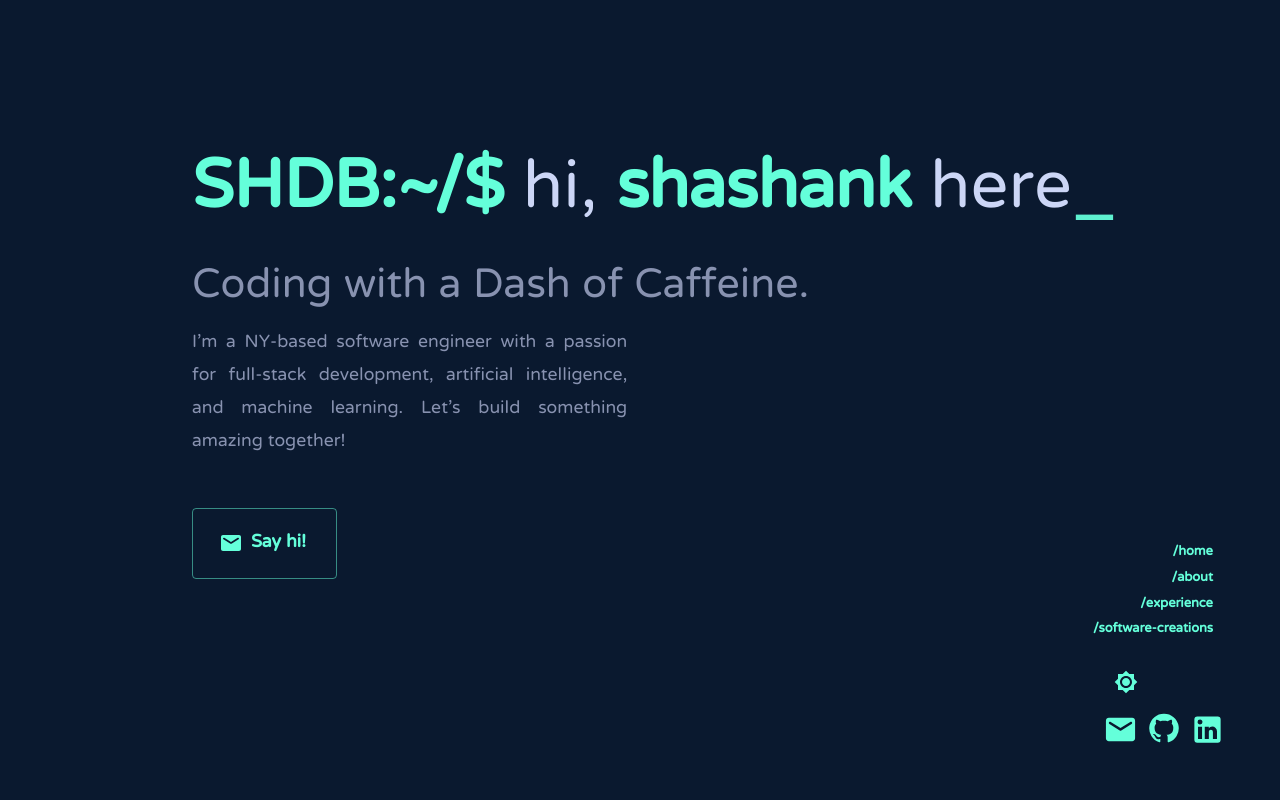
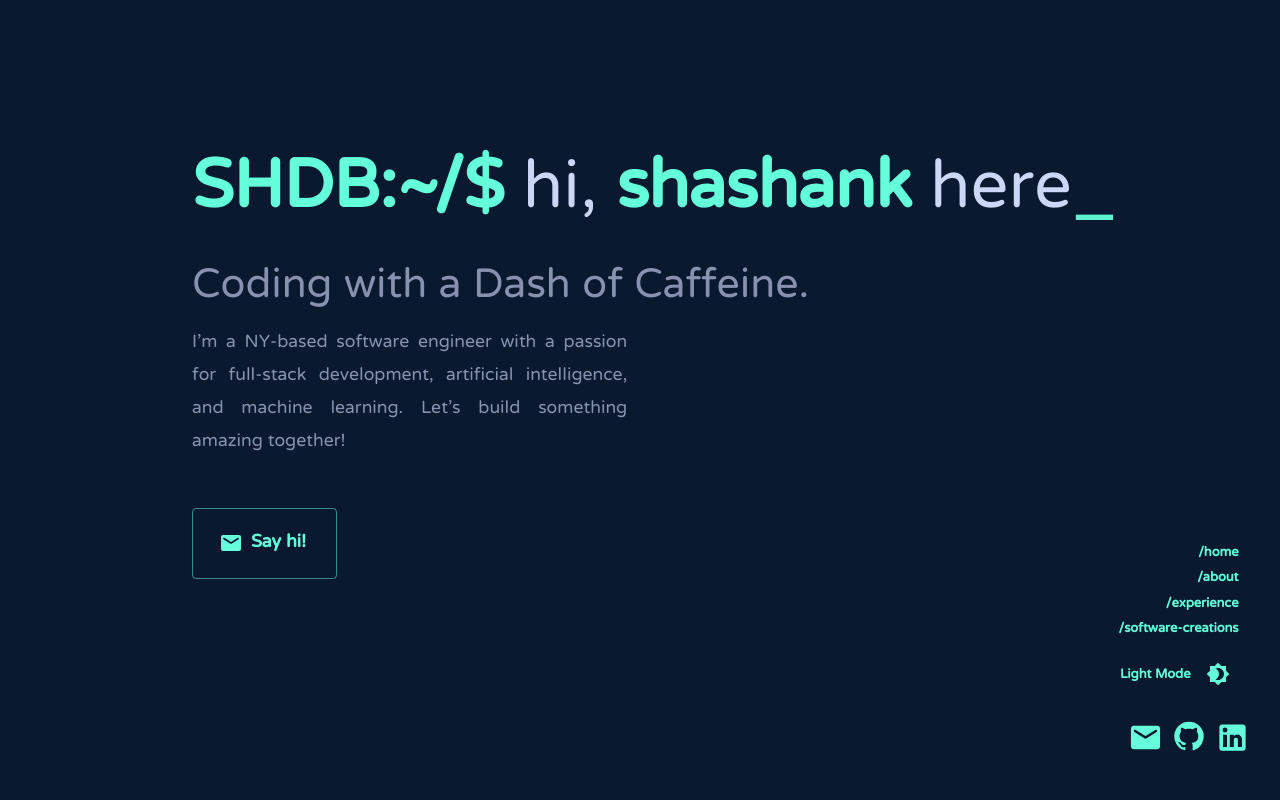
Before and after one commit to shashankdatta/Shashankdatta, a Next.js app: page / in a window 1280 px wide. Shown: the top 800 px of the page. Built offline with nearby package versions, Linux system fonts and the light colour scheme.

Commit message:
fixed darkmode switcher

```diff
--- a/src/app/Providers.js
+++ b/src/app/Providers.js
@@ -1,13 +1,18 @@
 "use client";
 
 import { ThemeProvider } from "@mui/material/styles";
-import { useState, useMemo, createContext } from "react";
+import { useState, useMemo, createContext, useEffect } from "react";
 import { lightTheme, darkTheme } from "@/styles/Theme";
+import useMediaQuery from "@mui/material/useMediaQuery";
 
 export const ColorModeContext = createContext({ toggleColorMode: () => {} });
 
 export function Providers({ children }) {
-  const [mode, setMode] = useState("dark");
+  const sysMode = useMediaQuery("(prefers-color-scheme: dark)")
+    ? "dark"
+    : "light";
+
+  const [mode, setMode] = useState(sysMode);
 
   const colorMode = useMemo(
     () => ({
@@ -17,6 +22,11 @@ export function Providers({ children }) {
     }),
     []
   );
+
+  useEffect(() => {
+    setMode(sysMode);
+  }, [sysMode]);
+
   const theme = useMemo(
     () => (mode === "light" ? lightTheme : darkTheme),
     [mode]
--- a/src/app/ThemeSwitcherToggle.js
+++ b/src/app/ThemeSwitcherToggle.js
@@ -1,7 +1,7 @@
 "use client";
 
 import { useTheme } from "@mui/material/styles";
-import { useContext } from "react";
+import { useContext, useState } from "react";
 import IconButton from "@mui/material/IconButton";
 import Brightness4Icon from "@mui/icons-material/Brightness4";
 import Brightness7Icon from "@mui/icons-material/Brightness7";
@@ -12,16 +12,29 @@ export default function ThemeSwitcherToggle() {
   const colorMode = useContext(ColorModeContext);
 
   return (
+    <div
+      style={{
+        fontFamily: "var(--font-ntr)",
+        fontSize: "16px",
+        fontWeight: "bold",
+        color: "var(--green-bright)",
+      }}
+    >
+      {theme.palette.mode.charAt(0).toUpperCase() + theme.palette.mode.slice(1)}{" "}
+      Mode
       <IconButton
         sx={{ ml: 1 }}
         onClick={colorMode.toggleColorMode}
         color="greenBright"
       >
+        <div>
           {theme.palette.mode === "dark" ? (
             <Brightness7Icon />
           ) : (
             <Brightness4Icon />
           )}
+        </div>
       </IconButton>
+    </div>
   );
 }
--- a/src/app/page.js
+++ b/src/app/page.js
@@ -6,11 +6,8 @@ import Intro from "@/components/Intro";
 import Projects from "@/components/Projects";
 import styles from "./page.module.css";
 import SidebarNav from "@/components/SidebarNav";
-import { useTheme } from "@mui/material/styles";
 
 export default function Home() {
-  const theme = useTheme();
-
   return (
     <main className={styles.main}>
       <div id={styles.content}>
--- a/src/components/SidebarNav.js
+++ b/src/components/SidebarNav.js
@@ -38,18 +38,21 @@ export default function SidebarNav() {
                     </Nav.Item>
                   </FadeInSection>
                 ))}
+                <FadeInSection
+                  delay={`${navlinks.length + 1}00ms`}
+                  key={navlinks.length + 1}
+                >
+                  <Nav.Item as="div" className={styles["sidebar-toggle"]}>
+                    <ThemeSwitcherToggle />
+                  </Nav.Item>
+                </FadeInSection>
               </div>
             </Nav>
           </Sidenav.Body>
         </Sidenav>
       )}
-      <div className={styles["sidebar-toggle"]}>
-        <FadeInSection>
-          <ThemeSwitcherToggle />
-        </FadeInSection>
-      </div>
       <div className={styles["sidebar-logos"]}>
-        <FadeInSection delay={`${navlinks.length + 1}00ms`}>
+        <FadeInSection delay={`${navlinks.length + 2}00ms`}>
           <IconButton
             target="_blank"
             className="github-icon"
@@ -68,7 +71,7 @@ export default function SidebarNav() {
             />
           </IconButton>
         </FadeInSection>
-        <FadeInSection delay={`${navlinks.length + 2}00ms`}>
+        <FadeInSection delay={`${navlinks.length + 3}00ms`}>
           <IconButton
             target="_blank"
             className="github-icon"
@@ -87,7 +90,7 @@ export default function SidebarNav() {
             />
           </IconButton>
         </FadeInSection>
-        <FadeInSection delay={`${navlinks.length + 3}00ms`}>
+        <FadeInSection delay={`${navlinks.length + 4}00ms`}>
           <IconButton
             target="_blank"
             href="https://www.linkedin.com/in/shashankdatta/"
--- a/src/styles/SidebarNav.module.css
+++ b/src/styles/SidebarNav.module.css
@@ -4,7 +4,7 @@
   align-items: flex-start;
   position: fixed;
   right: 0;
-  padding-right: 5%;
+  padding-right: 3%;
   bottom: 5%;
   background-color: transparent;
 }
@@ -26,15 +26,14 @@
 }
 
 .sidebar-logos {
-  padding-top: 5px;
   width: 70px;
   display: flex;
   flex-direction: row;
   justify-content: space-between;
-  padding-bottom: 8px;
 }
 
 .sidebar-toggle {
+  padding-top: 0.7rem;
 }
 
 .sidebar-nav img {
@@ -70,11 +69,6 @@
 
 @media only screen and (max-width: 600px) {
   .sidebar-nav {
-    position: unset;
-    align-items: center;
-  }
-  .sidebar-logos {
-    width: 70px;
-    padding-left: unset;
+    display: none;
   }
 }
```
Lines whose indentation alone changed are shown as unchanged.
